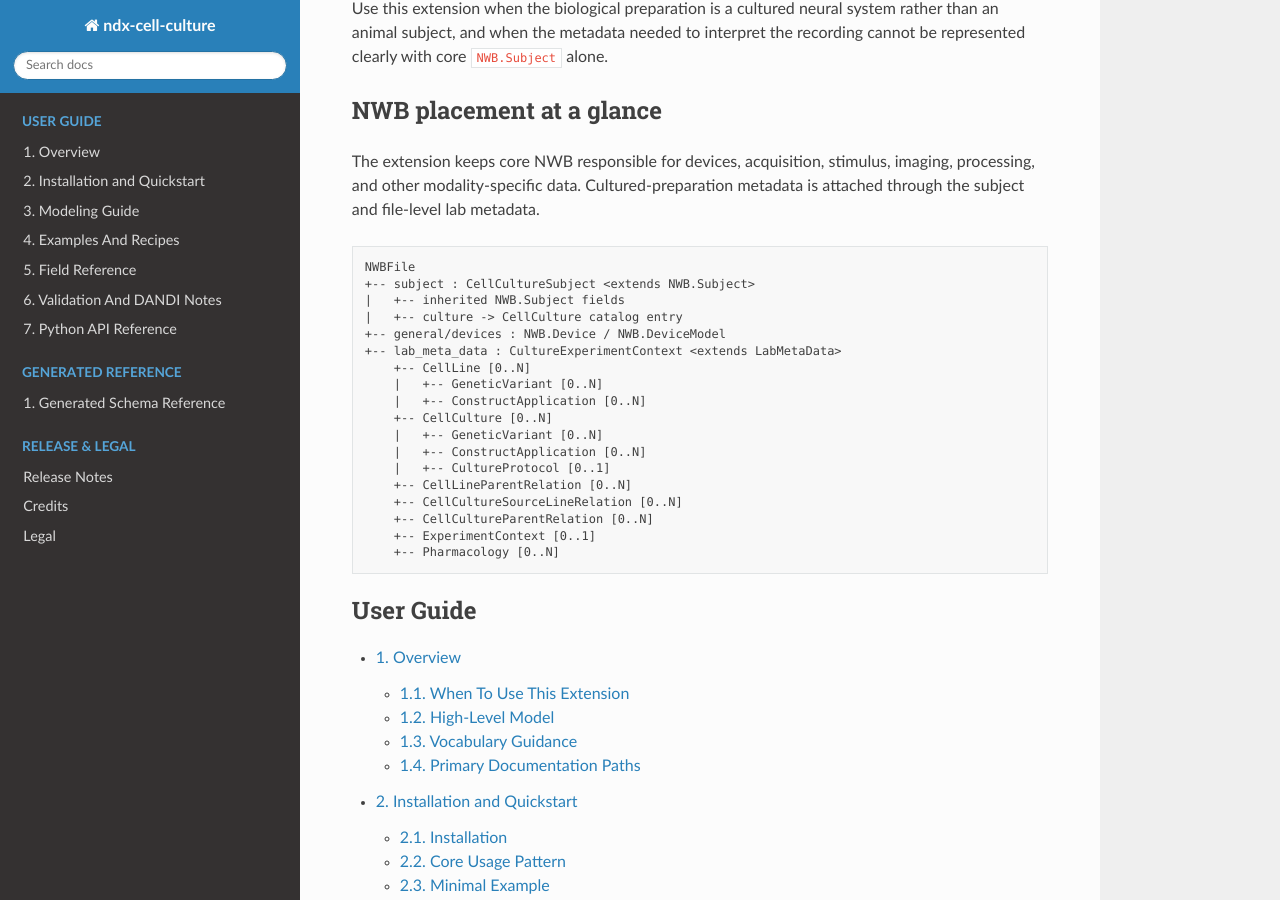
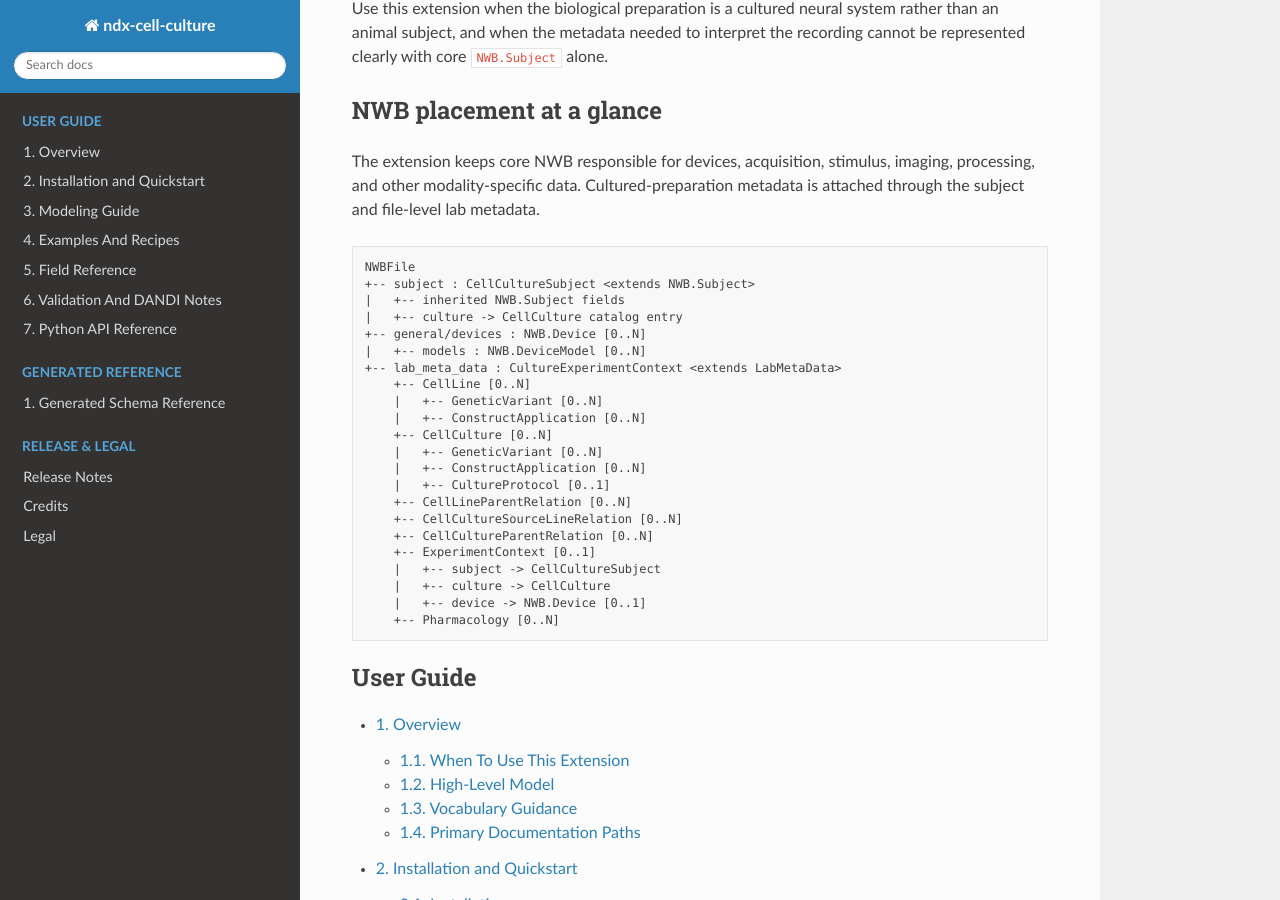
Before and after one commit to braingeneers/ndx-cell-culture, a Sphinx documentation site: the page built from docs/source/source/index.rst, in a window 1280 px wide and 900 px high, scrolled down 284 px. Built offline with Sphinx 7.4.7 and the Read the Docs theme 3.1.0, drawn with Linux system fonts in a browser that asks for light colours.

Commit message:
Clarify NWB device placement in overview

```diff
--- a/docs/source/source/index.rst
+++ b/docs/source/source/index.rst
@@ -24,7 +24,8 @@ metadata is attached through the subject and file-level lab metadata.
    +-- subject : CellCultureSubject <extends NWB.Subject>
    |   +-- inherited NWB.Subject fields
    |   +-- culture -> CellCulture catalog entry
-   +-- general/devices : NWB.Device / NWB.DeviceModel
+   +-- general/devices : NWB.Device [0..N]
+   |   +-- models : NWB.DeviceModel [0..N]
    +-- lab_meta_data : CultureExperimentContext <extends LabMetaData>
        +-- CellLine [0..N]
        |   +-- GeneticVariant [0..N]
@@ -37,6 +38,9 @@ metadata is attached through the subject and file-level lab metadata.
        +-- CellCultureSourceLineRelation [0..N]
        +-- CellCultureParentRelation [0..N]
        +-- ExperimentContext [0..1]
+       |   +-- subject -> CellCultureSubject
+       |   +-- culture -> CellCulture
+       |   +-- device -> NWB.Device [0..1]
        +-- Pharmacology [0..N]
 
 .. toctree::
```
Also changed, not shown: README.md (+5 -1 lines), docs/design.md (+5 -1 lines).
